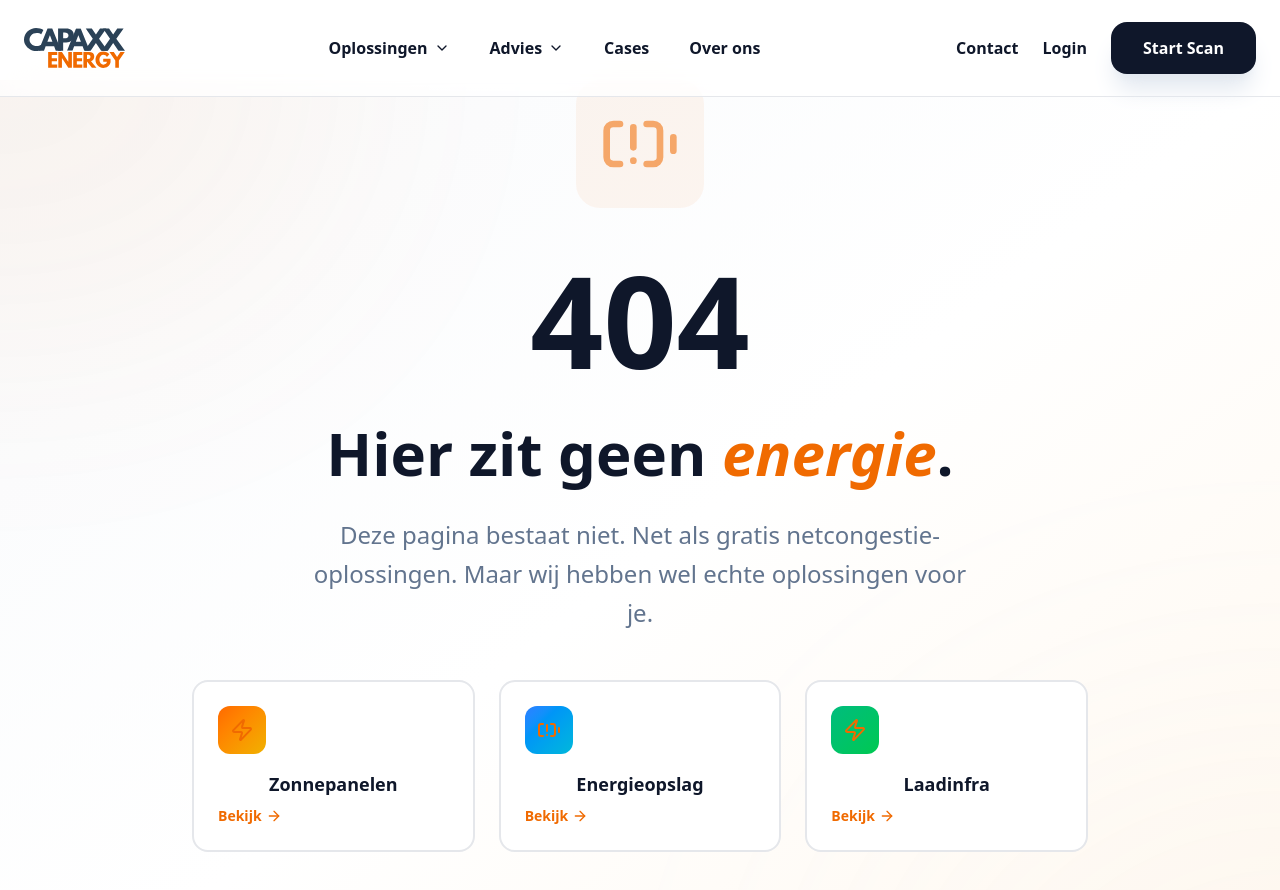
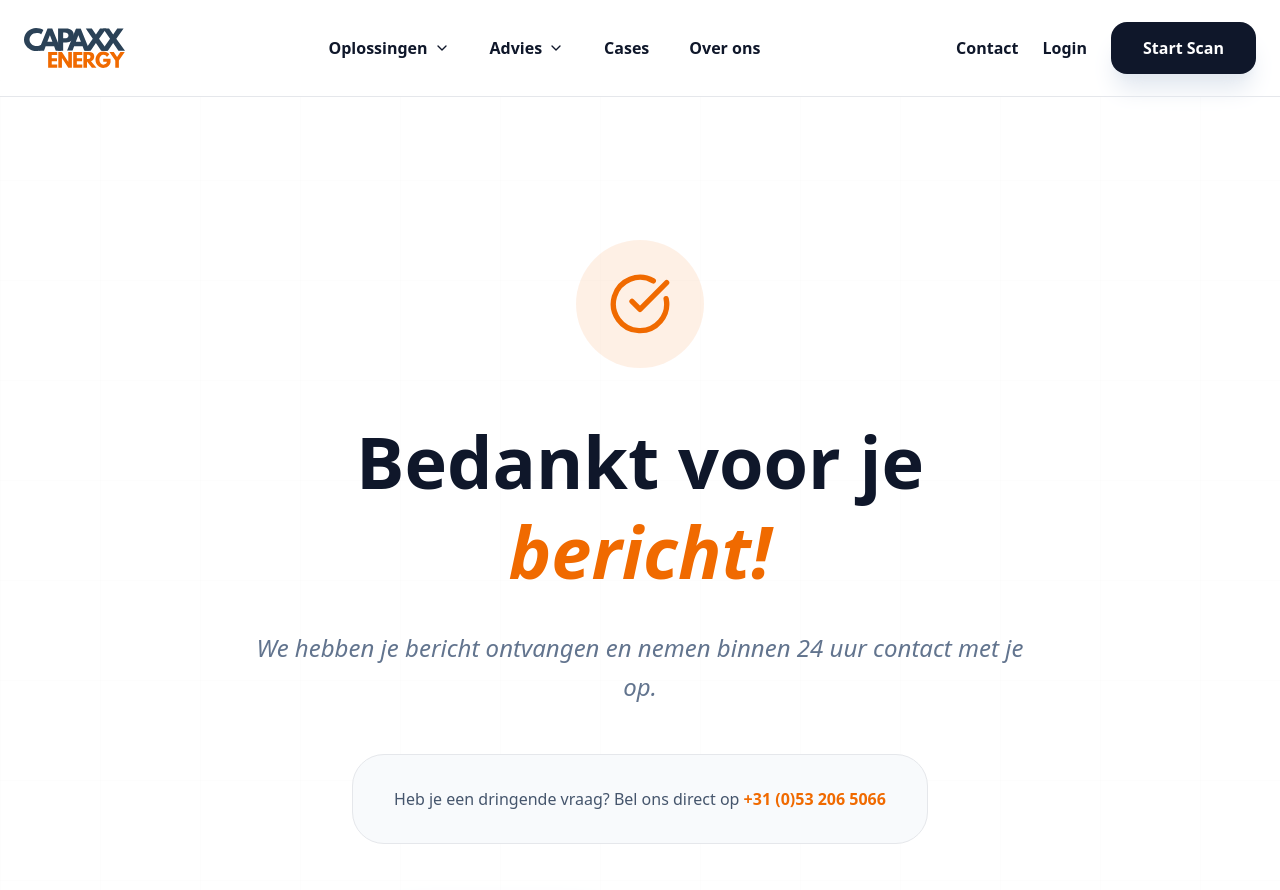
Before and after one commit to wolbienl/capaxxnrg, a Next.js app: page /contact/bedankt in a window 1280 px wide. Before the commit this address had no page. Shown: the top 890 px of the page. Built offline with nearby package versions, Linux system fonts and the light colour scheme.

Commit message:
Voeg Basin integratie toe voor contactformulier met bedankpagina
- Contactformulier gekoppeld aan Basin endpoint
- Loading state en error handling toegevoegd
- Nieuwe bedankpagina op /contact/bedankt
- Redirect naar bedankpagina na succesvolle submit

```diff
--- /dev/null
+++ b/src/app/contact/bedankt/layout.tsx
@@ -0,0 +1,17 @@
+import { Metadata } from 'next';
+import { generatePageMetadata } from '@/lib/seo/metadata';
+
+export const metadata: Metadata = generatePageMetadata({
+  title: 'Bedankt voor je bericht',
+  description: 'Bedankt voor je bericht. We nemen zo snel mogelijk contact met je op.',
+  path: '/contact/bedankt',
+  noIndex: true // Bedankpagina niet indexeren
+});
+
+export default function BedanktLayout({
+  children,
+}: {
+  children: React.ReactNode;
+}) {
+  return <>{children}</>;
+}
--- /dev/null
+++ b/src/app/contact/bedankt/page.tsx
@@ -0,0 +1,74 @@
+'use client'
+
+import { motion } from 'framer-motion'
+import { CheckCircle, ArrowRight, Home, Phone } from 'lucide-react'
+import Link from 'next/link'
+import FadeIn from '@/components/FadeIn'
+
+export default function BedanktPage() {
+  return (
+    <div className="flex flex-col w-full selection:bg-primary/30">
+      <section className="relative min-h-[80vh] flex items-center pt-28 pb-16 md:pt-40 md:pb-24 bg-white overflow-hidden">
+        <div className="absolute inset-0 z-0">
+          <div className="absolute top-0 left-0 w-full h-full bg-[url('/images/grid.svg')] opacity-30" />
+        </div>
+        <div className="container mx-auto px-4 md:px-6 relative z-10">
+          <div className="max-w-3xl mx-auto text-center">
+            <FadeIn>
+              <motion.div
+                initial={{ scale: 0 }}
+                animate={{ scale: 1 }}
+                transition={{ duration: 0.5, ease: [0.16, 1, 0.3, 1] }}
+                className="w-24 h-24 md:w-32 md:h-32 bg-primary/10 rounded-full flex items-center justify-center mx-auto mb-8 md:mb-12"
+              >
+                <CheckCircle className="w-12 h-12 md:w-16 md:h-16 text-primary" />
+              </motion.div>
+            </FadeIn>
+
+            <FadeIn delay={0.1}>
+              <h1 className="text-4xl sm:text-5xl md:text-6xl lg:text-7xl font-black text-secondary leading-tight mb-6 md:mb-8">
+                Bedankt voor je <span className="text-primary italic">bericht!</span>
+              </h1>
+            </FadeIn>
+
+            <FadeIn delay={0.2}>
+              <p className="text-lg md:text-xl lg:text-2xl text-slate-500 mb-8 md:mb-12 leading-relaxed italic">
+                We hebben je bericht ontvangen en nemen binnen 24 uur contact met je op.
+              </p>
+            </FadeIn>
+
+            <FadeIn delay={0.3}>
+              <div className="bg-slate-50 rounded-[2rem] p-6 md:p-8 border border-slate-100 mb-10 md:mb-12 max-w-xl mx-auto">
+                <p className="text-slate-600 font-medium">
+                  Heb je een dringende vraag? Bel ons direct op{' '}
+                  <a href="tel:+31532065066" className="text-primary font-bold hover:underline">
+                    +31 (0)53 206 5066
+                  </a>
+                </p>
+              </div>
+            </FadeIn>
+
+            <FadeIn delay={0.4}>
+              <div className="flex flex-col sm:flex-row gap-4 justify-center">
+                <Link
+                  href="/"
+                  className="inline-flex items-center justify-center px-8 py-5 bg-secondary text-white font-black rounded-[1.5rem] text-lg hover:bg-slate-800 transition-all shadow-2xl shadow-slate-200 group active:scale-[0.98]"
+                >
+                  <Home className="w-5 h-5 mr-3" />
+                  <span>Naar homepage</span>
+                </Link>
+                <Link
+                  href="/oplossingen"
+                  className="inline-flex items-center justify-center px-8 py-5 bg-white text-secondary font-black rounded-[1.5rem] text-lg hover:bg-slate-50 transition-all border-2 border-slate-200 group active:scale-[0.98]"
+                >
+                  <span>Bekijk oplossingen</span>
+                  <ArrowRight className="w-5 h-5 ml-3 group-hover:translate-x-1 transition-transform" />
+                </Link>
+              </div>
+            </FadeIn>
+          </div>
+        </div>
+      </section>
+    </div>
+  )
+}
--- a/src/app/contact/page.tsx
+++ b/src/app/contact/page.tsx
@@ -1,10 +1,42 @@
 'use client'
 
+import { useState } from 'react'
+import { useRouter } from 'next/navigation'
 import { motion } from 'framer-motion'
-import { Mail, Phone, MapPin, Send, ArrowRight } from 'lucide-react'
+import { Mail, Phone, MapPin, Send, ArrowRight, Loader2 } from 'lucide-react'
 import FadeIn from '@/components/FadeIn'
 
 export default function ContactPage() {
+  const router = useRouter()
+  const [isSubmitting, setIsSubmitting] = useState(false)
+  const [error, setError] = useState<string | null>(null)
+
+  const handleSubmit = async (e: React.FormEvent<HTMLFormElement>) => {
+    e.preventDefault()
+    setIsSubmitting(true)
+    setError(null)
+
+    const formData = new FormData(e.currentTarget)
+
+    try {
+      const response = await fetch('https://usebasin.com/f/1f4650e9075c', {
+        method: 'POST',
+        headers: { 'Accept': 'application/json' },
+        body: formData
+      })
+
+      if (response.ok) {
+        router.push('/contact/bedankt')
+      } else {
+        setError('Er ging iets mis. Probeer het opnieuw of neem direct contact met ons op.')
+        setIsSubmitting(false)
+      }
+    } catch {
+      setError('Er ging iets mis. Probeer het opnieuw of neem direct contact met ons op.')
+      setIsSubmitting(false)
+    }
+  }
+
   return (
     <div className="flex flex-col w-full selection:bg-primary/30">
       <section className="relative pt-28 pb-16 md:pt-40 md:pb-24 bg-white overflow-hidden">
@@ -79,21 +111,21 @@ export default function ContactPage() {
 
             <FadeIn direction="left" className="bg-white rounded-[2rem] md:rounded-[3rem] lg:rounded-[4rem] p-8 md:p-12 lg:p-16 shadow-[0_30px_100px_rgba(0,0,0,0.1)] border border-slate-100 relative">
                <h3 className="text-2xl md:text-3xl lg:text-4xl font-black text-secondary mb-8 md:mb-12 tracking-tight">Start het gesprek.</h3>
-               <form className="space-y-8" onSubmit={(e) => e.preventDefault()}>
+               <form className="space-y-8" onSubmit={handleSubmit}>
                   <div className="grid md:grid-cols-2 gap-8">
                     <div className="space-y-3">
-                      <label className="text-xs font-black text-slate-300 uppercase tracking-[0.2em] ml-2">Jouw Naam</label>
-                      <input type="text" className="w-full px-6 py-5 bg-slate-50 border border-slate-100 rounded-[1.5rem] focus:outline-none focus:border-primary focus:ring-4 focus:ring-primary/5 transition-all text-secondary font-medium" placeholder="Volledige naam" />
+                      <label htmlFor="naam" className="text-xs font-black text-slate-300 uppercase tracking-[0.2em] ml-2">Jouw Naam</label>
+                      <input type="text" id="naam" name="naam" required className="w-full px-6 py-5 bg-slate-50 border border-slate-100 rounded-[1.5rem] focus:outline-none focus:border-primary focus:ring-4 focus:ring-primary/5 transition-all text-secondary font-medium" placeholder="Volledige naam" />
                     </div>
                     <div className="space-y-3">
-                      <label className="text-xs font-black text-slate-300 uppercase tracking-[0.2em] ml-2">E-mail</label>
-                      <input type="email" className="w-full px-6 py-5 bg-slate-50 border border-slate-100 rounded-[1.5rem] focus:outline-none focus:border-primary focus:ring-4 focus:ring-primary/5 transition-all text-secondary font-medium" placeholder="naam@bedrijf.nl" />
+                      <label htmlFor="email" className="text-xs font-black text-slate-300 uppercase tracking-[0.2em] ml-2">E-mail</label>
+                      <input type="email" id="email" name="email" required className="w-full px-6 py-5 bg-slate-50 border border-slate-100 rounded-[1.5rem] focus:outline-none focus:border-primary focus:ring-4 focus:ring-primary/5 transition-all text-secondary font-medium" placeholder="naam@bedrijf.nl" />
                     </div>
                   </div>
                   <div className="space-y-3">
-                    <label className="text-xs font-black text-slate-300 uppercase tracking-[0.2em] ml-2">Wat wil je bespreken?</label>
+                    <label htmlFor="onderwerp" className="text-xs font-black text-slate-300 uppercase tracking-[0.2em] ml-2">Wat wil je bespreken?</label>
                     <div className="relative">
-                      <select className="w-full px-6 py-5 bg-slate-50 border border-slate-100 rounded-[1.5rem] focus:outline-none focus:border-primary focus:ring-4 focus:ring-primary/5 transition-all text-secondary font-bold appearance-none">
+                      <select id="onderwerp" name="onderwerp" className="w-full px-6 py-5 bg-slate-50 border border-slate-100 rounded-[1.5rem] focus:outline-none focus:border-primary focus:ring-4 focus:ring-primary/5 transition-all text-secondary font-bold appearance-none">
                         <option>Energiescan aanvragen</option>
                         <option>Kennismaking plannen</option>
                         <option>Specifieke oplossing (Zon, Batterij, Laden)</option>
@@ -105,12 +137,26 @@ export default function ContactPage() {
                     </div>
                   </div>
                   <div className="space-y-3">
-                    <label className="text-xs font-black text-slate-300 uppercase tracking-[0.2em] ml-2">Bericht</label>
-                    <textarea className="w-full px-6 py-5 bg-slate-50 border border-slate-100 rounded-[1.5rem] focus:outline-none focus:border-primary focus:ring-4 focus:ring-primary/5 transition-all text-secondary font-medium min-h-[180px]" placeholder="Vertel ons over jouw pand of uitdaging..."></textarea>
+                    <label htmlFor="bericht" className="text-xs font-black text-slate-300 uppercase tracking-[0.2em] ml-2">Bericht</label>
+                    <textarea id="bericht" name="bericht" required className="w-full px-6 py-5 bg-slate-50 border border-slate-100 rounded-[1.5rem] focus:outline-none focus:border-primary focus:ring-4 focus:ring-primary/5 transition-all text-secondary font-medium min-h-[180px]" placeholder="Vertel ons over jouw pand of uitdaging..."></textarea>
                   </div>
-                  <button type="submit" className="w-full py-6 bg-secondary text-white font-black rounded-[1.5rem] text-xl hover:bg-slate-800 transition-all shadow-2xl shadow-slate-200 flex items-center justify-center group active:scale-[0.98]">
-                    <span>Verstuur Bericht</span>
-                    <Send className="w-6 h-6 ml-4 group-hover:translate-x-2 group-hover:-translate-y-2 transition-transform" />
+                  {error && (
+                    <div className="p-4 bg-red-50 border border-red-200 rounded-2xl text-red-600 font-medium">
+                      {error}
+                    </div>
+                  )}
+                  <button type="submit" disabled={isSubmitting} className="w-full py-6 bg-secondary text-white font-black rounded-[1.5rem] text-xl hover:bg-slate-800 transition-all shadow-2xl shadow-slate-200 flex items-center justify-center group active:scale-[0.98] disabled:opacity-70 disabled:cursor-not-allowed">
+                    {isSubmitting ? (
+                      <>
+                        <Loader2 className="w-6 h-6 mr-3 animate-spin" />
+                        <span>Versturen...</span>
+                      </>
+                    ) : (
+                      <>
+                        <span>Verstuur Bericht</span>
+                        <Send className="w-6 h-6 ml-4 group-hover:translate-x-2 group-hover:-translate-y-2 transition-transform" />
+                      </>
+                    )}
                   </button>
                </form>
             </FadeIn>
```
